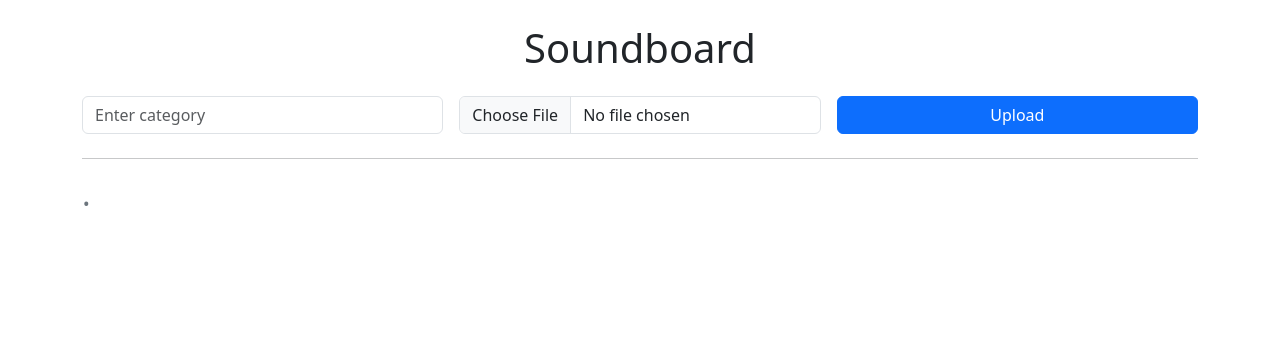
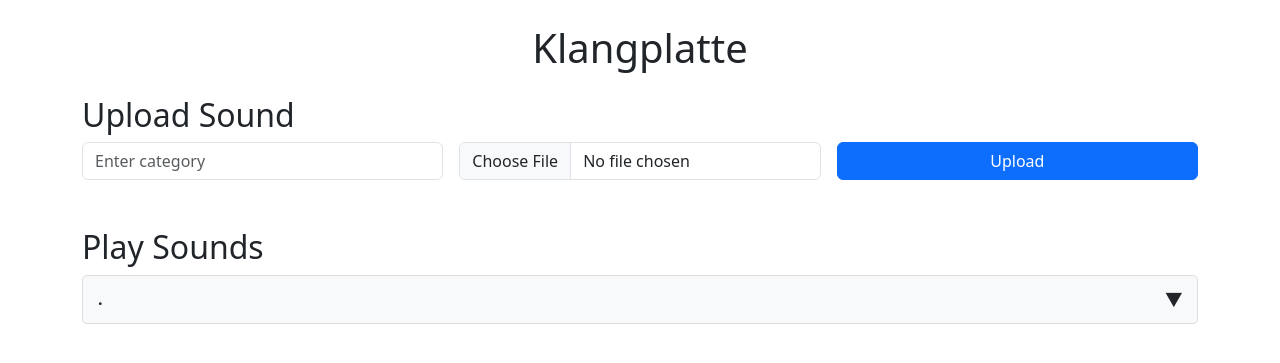
Before and after one commit to schallakuchen/klangplatte, a Flask app: page / in a window 1280 px wide. Shown: the top 363 px of the page. Run offline with Flask 3, Linux system fonts and the light colour scheme; parts of the project's set-up code (start-up, migrations or seed data) failed here and were passed over.

Commit message:
beautify and add collapse feature

```diff
--- a/templates/index.html
+++ b/templates/index.html
@@ -3,13 +3,56 @@
 <head>
     <meta charset="UTF-8">
     <meta name="viewport" content="width=device-width, initial-scale=1.0">
-    <title>Soundboard</title>
+    <title>Klangplatte</title>
     <link href="https://cdn.jsdelivr.net/npm/bootstrap@5.3.1/dist/css/bootstrap.min.css" rel="stylesheet">
+    <style>
+        .category-header {
+            cursor: pointer;
+            background-color: #f8f9fa;
+            padding: 10px 15px;
+            margin-bottom: 5px;
+            font-weight: bold;
+            border: 1px solid #ddd;
+            border-radius: 5px;
+            display: flex;
+            justify-content: space-between;
+            align-items: center;
+        }
+        .category-header:hover {
+            background-color: #e2e6ea;
+        }
+        .category-icon {
+            font-size: 18px;
+            transition: transform 0.3s ease;
+        }
+        .category-icon.collapsed {
+            transform: rotate(90deg);
+        }
+        .sound-button {
+            display: inline-block;
+            margin: 5px;
+            padding: 10px 15px;
+            text-align: center;
+            text-decoration: none;
+            color: white;
+            background-color: #007bff;
+            border: none;
+            border-radius: 5px;
+            font-size: 14px;
+        }
+        .sound-button:hover {
+            background-color: #0056b3;
+        }
+    </style>
 </head>
 <body>
     <div class="container py-4">
-        <h1 class="text-center mb-4">Soundboard</h1>
-        <form action="/upload" method="post" enctype="multipart/form-data" class="mb-4">
+        <h1 class="text-center mb-4">Klangplatte</h1>
+
+        <!-- Upload Section -->
+        <section class="mb-5">
+            <h2>Upload Sound</h2>
+            <form action="/upload" method="post" enctype="multipart/form-data" class="mb-3">
                 <div class="row g-3">
                     <div class="col-md-4">
                         <input type="text" name="category" class="form-control" placeholder="Enter category" required>
@@ -22,20 +65,27 @@
                     </div>
                 </div>
             </form>
-        <hr>
+        </section>
+
+        <!-- Play Section -->
+        <section>
+            <h2>Play Sounds</h2>
             {% for category, sounds in categories.items() %}
                 <div class="mb-4">
-                <h2 class="text-secondary">{{ category }}</h2>
-                <ul class="list-group">
+                    <div class="category-header" data-bs-toggle="collapse" data-bs-target="#collapse-{{ loop.index }}" aria-expanded="true" aria-controls="collapse-{{ loop.index }}">
+                        {{ category }}
+                        <span class="category-icon collapsed">&#9654;</span>
+                    </div>
+                    <div id="collapse-{{ loop.index }}" class="collapse show">
+                        <div class="d-flex flex-wrap">
                             {% for sound in sounds %}
-                        <li class="list-group-item d-flex justify-content-between align-items-center">
-                            {{ sound }}
-                            <a href="/play/{{ category }}/{{ sound }}" class="btn btn-sm btn-success">Play</a>
-                        </li>
+                                <a href="/play/{{ category }}/{{ sound }}" class="sound-button">{{ sound }}</a>
                             {% endfor %}
-                </ul>
+                        </div>
+                    </div>
                 </div>
             {% endfor %}
+        </section>
     </div>
     <script src="https://cdn.jsdelivr.net/npm/bootstrap@5.3.1/dist/js/bootstrap.bundle.min.js"></script>
 </body>
```
Lines whose indentation alone changed are shown as unchanged.
